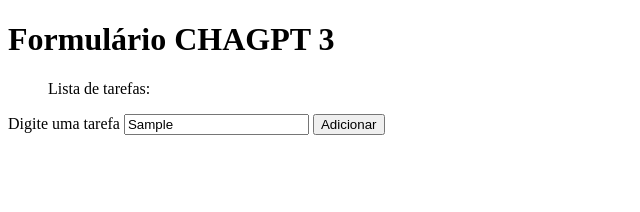
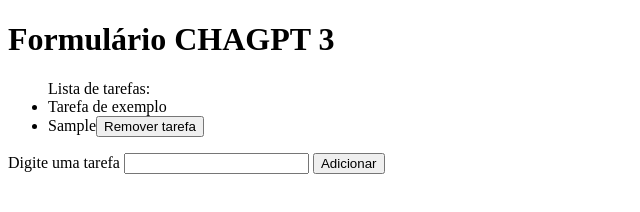
Before and after one commit to Ashfarell/JSimpressionador, a plain HTML site: page 8. Desenvolvimento Front end/Eventos_Form_HTML/Ex3.CHAGPT.index.html in a window 1280 px wide. Both pictures are taken after typing "Sample" into the empty fields and a click on the button "Adicionar". Shown: the whole page, without its empty margins (0-640 px from the left). Drawn offline with Linux system fonts and the light colour scheme.

Commit message:
EX3.chatgpt

```diff
--- a/8. Desenvolvimento Front end/Eventos_Form_HTML/Ex3.CHAGPT.index.html
+++ b/8. Desenvolvimento Front end/Eventos_Form_HTML/Ex3.CHAGPT.index.html
@@ -11,11 +11,14 @@
 
     <ul id="listaDeTarefas">
       Lista de tarefas:
+      <li>Tarefa de exemplo</li>
     </ul>
 
     <label for="">Digite uma tarefa</label>
     <input type="text" id="input1" />
 
-    <button id="botaoAdicionar">Adicionar</button>
+    <button id="botaoAdicionar" onclick="botaoClicado()">Adicionar</button>
+
+    <script src="Ex3.CHAGPT.script.js"></script>
   </body>
 </html>
--- a/8. Desenvolvimento Front end/Eventos_Form_HTML/Ex3.CHAGPT.script.js
+++ b/8. Desenvolvimento Front end/Eventos_Form_HTML/Ex3.CHAGPT.script.js
@@ -0,0 +1,39 @@
+let input1 = document.getElementById('input1');
+let botaoAdicionar = document.getElementById('botaoAdicionar');
+let listaDeTarefas = document.getElementById('listaDeTarefas');
+
+// function botaoClicado(event) {
+//   console.log(input1.value);
+//   //   event.preventDefault();
+// }
+
+botaoAdicionar.addEventListener('click', function (event) {
+  console.log(input1.value);
+  //   event.preventDefault();
+});
+
+// Criar elemento ao clicar no botão - createElement()
+//Se o campo de input n/ é preenchido ==> NÃO CRIA NADA!
+// Cria <li> dentro do <ul>
+
+botaoAdicionar.addEventListener('click', function () {
+  if (input1.value !== '') {
+    let tarefa = document.createElement('li');
+    let botaoRemover = document.createElement('button'); //Cria botão
+    botaoRemover.textContent = '   Remover tarefa';
+
+    // Fazer o botão apagar a tafefa
+    botaoRemover.addEventListener('click', function () {
+      // tarefa.appendChild(botaoRemover).remove();
+      botaoRemover.parentElement.remove();
+      console.log('Tarefa removida');
+    });
+
+    tarefa.textContent = input1.value; //tarefa pega o conteúdo de input1
+    console.log(tarefa.textContent + ' é o nome da tarefa');
+
+    listaDeTarefas.appendChild(tarefa); //Coloca tarefa (LI) dentro do UL
+    tarefa.appendChild(botaoRemover); //Coloca botão dentro da tarefa
+    input1.value = ''; //Limpa o campo de input
+  }
+});
```
